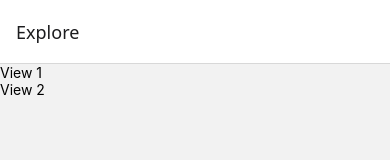
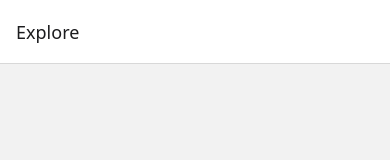
Before and after one commit to ambujvashistha/we-were-friends, a React Native app in the folder mobile-frontend/: screen /Explore in a window 390 px wide. Shown: the top 160 px of the page. Built offline with nearby package versions, Linux system fonts and the light colour scheme.

Commit message:
started explore/search screen

```diff
--- a/mobile-frontend/src/screens/SearchScreen.jsx
+++ b/mobile-frontend/src/screens/SearchScreen.jsx
@@ -1,14 +1,5 @@
 import React from "react";
 import { View, Text } from "react-native";
 export default function SearchScreen() {
-  return (
-    <View>
-      <View>
-        <Text>View 1</Text>
-      </View>
-      <View>
-        <Text>View 2</Text>
-      </View>
-    </View>
-  );
+  return <View></View>;
 }
```
